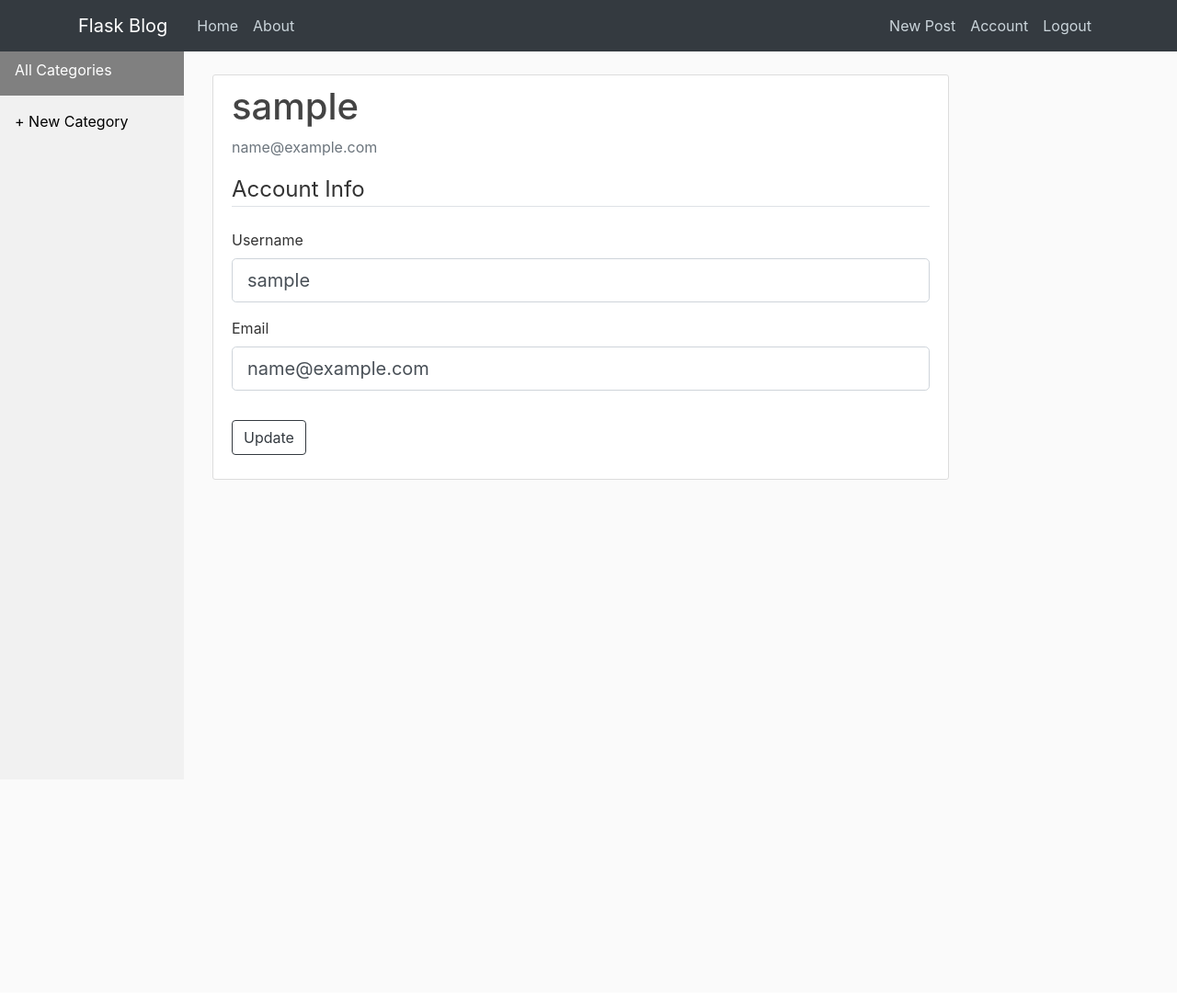
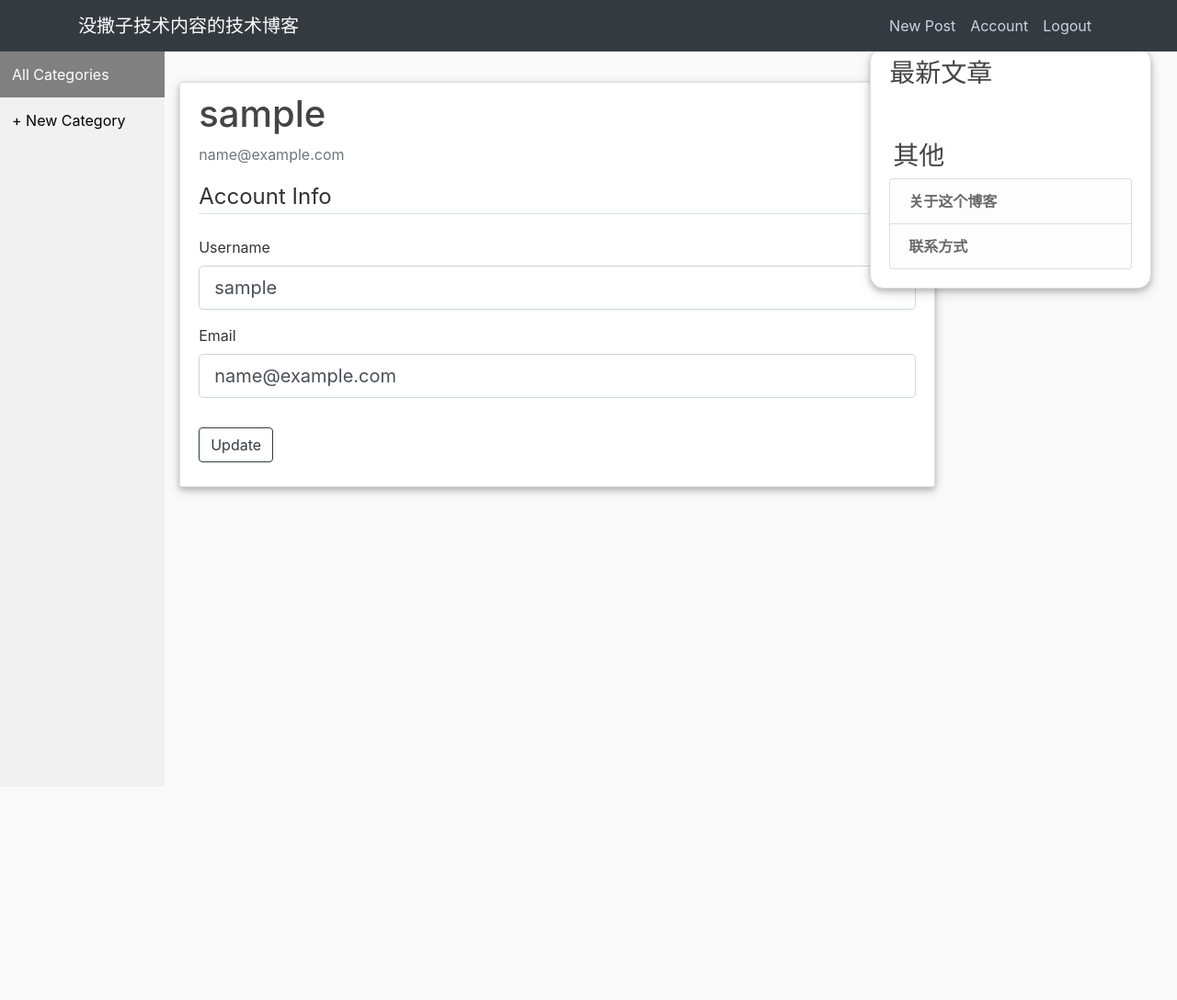
Before and after one commit to davidzheng048/flask_personal_blog, a Flask app: page /account in a window 1280 px wide. Shown: the whole page at 92% size. Before the commit the page ends 848 px from the top, so only its background shows below. Run offline with Flask 2, Linux system fonts and the light colour scheme; the visitor is signed in with stand-in values (Sample User, id 1); data comes from the database, SQL or seed files in the repository; data that the repository does not hold is empty; parts of the project's set-up code (start-up, migrations or seed data) failed here and were passed over; some libraries are stand-ins or nearby versions.

Commit message:
Did the following changes:
Change the style of scroll bar, and add another sidebar. Also added a favicon

```diff
--- a/flaskblog/main/routes.py
+++ b/flaskblog/main/routes.py
@@ -22,7 +22,9 @@ def about():
 @main.app_context_processor
 def context_processor():
     categories = Category.query.all()
+    recent_posts = Post.query.order_by(Post.id.desc()).limit(5).all()
     return {
         'categories': categories,
-        'current_user': current_user
+        'current_user': current_user,
+        'recent_posts': recent_posts
     }
--- a/flaskblog/static/main.css
+++ b/flaskblog/static/main.css
@@ -1,7 +1,7 @@
 body {
   background: #fafafa;
   color: #333333;
-  margin-top: 5rem;
+  margin-top: 5.5rem;
 }
 
 h1, h2, h3, h4, h5, h6 {
@@ -30,6 +30,7 @@ h1, h2, h3, h4, h5, h6 {
   border: 1px solid #dddddd;
   border-radius: 3px;
   margin-bottom: 20px;
+  box-shadow: 0 3px 6px 0 rgba(0, 0, 0, 0.2), 0 4px 14px 0 rgba(0, 0, 0, 0.15);
 }
 
 .article-title {
@@ -101,7 +102,7 @@ code {
 .sidebar {
   margin: 0;
   padding: 0;
-  width: 200px;
+  width: 14%;
   background-color: #f1f1f1;
   position: fixed;
   height: 100%;
@@ -111,7 +112,7 @@ code {
 .sidebar a {
   display: block;
   color: black;
-  padding: 16px;
+  padding: 13px;
   text-decoration: none;
 }
 
@@ -126,24 +127,33 @@ code {
 }
 
 div.content {
-  margin-left: 200px;
+  left: 14%;
   padding: 1px 16px;
   height: 1000px;
 }
 
-@media screen and (max-width: 700px) {
-  .sidebar {
-    width: 100%;
-    height: auto;
-    position: relative;
-  }
-  .sidebar a {float: left;}
-  div.content {margin-left: 0;}
+.article-shadow {
+    box-shadow: 0 4px 8px 0 rgba(0, 0, 0, 0.2), 0 6px 20px 0 rgba(0, 0, 0, 0.19);
+    }
+
+.sidebar-right-position {
+    position:fixed;
+    width:336px;
+    height:280px;
+    right:1%;
+    top:24%;
+    margin-left:-168px;
+    margin-top:-140px;
+    }
+
+.content-sidebar {
+  background: #ffffff;
+  padding: 10px 20px;
+  border: 1px solid #dddddd;
+  border-radius: 3px;
+  padding-bottom: 20px;
+  box-shadow: 0 3px 6px 0 rgba(0, 0, 0, 0.2), 0 4px 14px 0 rgba(0, 0, 0, 0.15);
+  border-radius: 15px;
+    }
+
 }
-
-@media screen and (max-width: 400px) {
-  .sidebar a {
-    text-align: center;
-    float: none;
-  }
-}
--- a/flaskblog/templates/category.html
+++ b/flaskblog/templates/category.html
@@ -39,7 +39,7 @@
             </div>
             <h2><a class="article-title" href="{{ url_for('posts.post', post_id=post.id) }}">{{ post.title }}</a></h2>
             <p class="article-content">{{ post.content|markdown|truncate }}
-                <a href="{{ url_for('posts.post', post_id=post.id) }}" style="color: black;">Read More</a>
+                <br><br><a href="{{ url_for('posts.post', post_id=post.id) }}" class="btn btn-outline-secondary btn-sm">Read More</a>
             </p>
           </div>
         </article>
--- a/flaskblog/templates/home.html
+++ b/flaskblog/templates/home.html
@@ -6,7 +6,7 @@
             <h2><a class="article-title font-weight-bold" href="{{ url_for('posts.post', post_id=post.id) }}">{{ post.title }}</a></h2>
               <small class="text-muted">{{ post.date_posted.strftime('%d-%m-%Y') }}</small>
             <p class="article-content">{{ post.content|markdown|truncate }}
-                <br><a href="{{ url_for('posts.post', post_id=post.id) }}" class="btn btn-outline-secondary btn-sm">Read More</a>
+                <br><br><a href="{{ url_for('posts.post', post_id=post.id) }}" class="btn btn-outline-secondary btn-sm">Read More</a>
             </p>
 
           </div>
--- a/flaskblog/templates/layout.html
+++ b/flaskblog/templates/layout.html
@@ -9,29 +9,69 @@
     <link rel="stylesheet" href="https://maxcdn.bootstrapcdn.com/bootstrap/4.0.0/css/bootstrap.min.css" integrity="sha384-Gn5384xqQ1aoWXA+058RXPxPg6fy4IWvTNh0E263XmFcJlSAwiGgFAW/dAiS6JXm" crossorigin="anonymous">
     <!-- Custom CSS -->
     <link rel="stylesheet" href="{{ url_for('static', filename='main.css') }}">
+    <link rel="shortcut icon" href="{{ url_for('static', filename='favicon.ico') }}">
+    {% if title %}
+        <title>{{ title }}</title>
+    {% else %}
+         <title>没撒子技术内容的技术博客</title>
+    {% endif %}
+</head>
+<style>
+
+body::-webkit-scrollbar {
+  width: 5px;
+}
+
+
+body::-webkit-scrollbar-track {
+  background: #f1f1f1;
+}
+
+
+body::-webkit-scrollbar-thumb {
+  background: #888;
+}
+
+
+body::-webkit-scrollbar-thumb:hover {
+  background: #555;
+}
+
+div::-webkit-scrollbar {
+  width: 5px;
+}
+
+
+div::-webkit-scrollbar-track {
+  background: florawhite;
+}
+
+
+div::-webkit-scrollbar-thumb {
+  background: DimGrey;
+}
+
+
+div::-webkit-scrollbar-thumb:hover {
+  background: grey;
+
+
+
+}
+}
+</style>
+<body>
     <script src="https://code.jquery.com/jquery-3.2.1.slim.min.js" integrity="sha384-KJ3o2DKtIkvYIK3UENzmM7KCkRr/rE9/Qpg6aAZGJwFDMVNA/GpGFF93hXpG5KkN" crossorigin="anonymous"></script>
     <script src="https://cdnjs.cloudflare.com/ajax/libs/popper.js/1.12.9/umd/popper.min.js" integrity="sha384-ApNbgh9B+Y1QKtv3Rn7W3mgPxhU9K/ScQsAP7hUibX39j7fakFPskvXusvfa0b4Q" crossorigin="anonymous"></script>
     <script src="https://maxcdn.bootstrapcdn.com/bootstrap/4.0.0/js/bootstrap.min.js" integrity="sha384-JZR6Spejh4U02d8jOt6vLEHfe/JQGiRRSQQxSfFWpi1MquVdAyjUar5+76PVCmYl" crossorigin="anonymous"></script>
 
-    {% if title %}
-        <title>{{ title }}</title>
-    {% else %}
-         <title>Flask Blog</title>
-    {% endif %}
-</head>
-
-<body>
     <header class="site-header">
       <nav class="navbar navbar-expand-md navbar-dark bg-dark fixed-top">
         <div class="container">
-          <a class="navbar-brand mr-4" href="/">Flask Blog</a>
-          <button class="navbar-toggler" type="button" data-toggle="collapse" data-target="#navbarToggle" aria-controls="navbarToggle" aria-expanded="false" aria-label="Toggle navigation">
-            <span class="navbar-toggler-icon"></span>
-          </button>
+          <a class="navbar-brand mr-4" style="float: left;text-align:left;" href="/">没撒子技术内容的技术博客</a>
           <div class="collapse navbar-collapse" id="navbarToggle">
             <div class="navbar-nav mr-auto">
-              <a class="nav-item nav-link" href="{{ url_for('main.home') }}">Home</a>
-              <a class="nav-item nav-link" href="{{ url_for('main.about') }}">About</a>
+
             </div>
             <!-- Navbar Right Side -->
             <div class="navbar-nav">
@@ -39,9 +79,6 @@
                 <a class="nav-item nav-link" href="{{ url_for('posts.new_post') }}">New Post</a>
                 <a class="nav-item nav-link" href="{{ url_for('users.account') }}">Account</a>
                 <a class="nav-item nav-link" href="{{ url_for('users.logout') }}">Logout</a>
-                {% else %}
-                    <a class="nav-item nav-link" href="{{ url_for('users.login') }}">Login</a>
-                    <a class="nav-item nav-link" href="{{ url_for('users.register') }}">Register</a>
                 {% endif %}
             </div>
           </div>
@@ -51,13 +88,15 @@
 
     <main role="main" class="container-fluid">
       <div class="row">
-        <div class="sidebar" style="margin-top: -2rem">
+        <div class="sidebar col-md-4" style="margin-top: -2rem;">
             {% if current_category %}
                 <a href="{{ url_for('main.home') }}">All Categories</a>
             {% else %}
                 <a href="{{ url_for('main.home') }}" class="active">All Categories</a>
             {% endif %}
-
+            {% if current_user.is_authenticated %}
+                <a href="{{ url_for('categories.new_category') }}">+ New Category</a>
+            {% endif %}
             {% for category in categories %}
                 {% if current_category and current_category == category %}
                     <a href="{{ url_for('categories.category', category_id=category.id) }}" class="active">{{ category.name }}</a>
@@ -65,11 +104,9 @@
                     <a href="{{ url_for('categories.category', category_id=category.id) }}">{{ category.name }}</a>
                 {% endif %}
             {% endfor %}
-            {% if current_user.is_authenticated %}
-                <a href="{{ url_for('categories.new_category') }}">+ New Category</a>
-            {% endif %}
+
         </div>
-        </div>
+
         <div class="col-md-8 content">
             {% with messages = get_flashed_messages(with_categories=true) %}
                 {% if messages %}
@@ -82,7 +119,29 @@
             {% endwith %}
             {% block content %}{% endblock %}
         </div>
-      </div>
+        <div class="col-sm-auto sidebar-right-position" style="position:fixed; " id="sidebar-right">
+          <div class="content-sidebar">
+            <h3>最新文章</h3>
+              <ul class="list-group">
+                {% for post in recent_posts %}
+                  <li class="list-group-item list-group-item-light" style="color:DimGrey;font-weight:normal;">{{ post.date_posted.strftime('%d-%m-%Y') }}<br>
+                  <a href="{{ url_for('posts.post', post_id=post.id) }}" style="color:DimGrey;font-weight:bold">{{ post.title }}</a>
+                {% endfor %}
+              </ul>
+              <br><br>
+            <h3 class="ml-1">其他</h3>
+                <ul class="list-group">
+                  <li class="list-group-item list-group-item-light" style="color:DimGrey;font-weight:normal;">
+                      <a href="{{ url_for('main.about') }}" style="color:DimGrey;font-weight:bold">关于这个博客</a>
+                  </li>
+                  <li class="list-group-item list-group-item-light" style="color:DimGrey;font-weight:normal;">
+                      <a href="{{ url_for('main.about') }}" style="color:DimGrey;font-weight:bold">联系方式</a>
+                  </li>
+                </ul>
+          </div>
+        </div>
+        </div>
+
     </main>
 </body>
 </html>
```
Also changed, not shown: flaskblog/static/favicon.ico (added).
